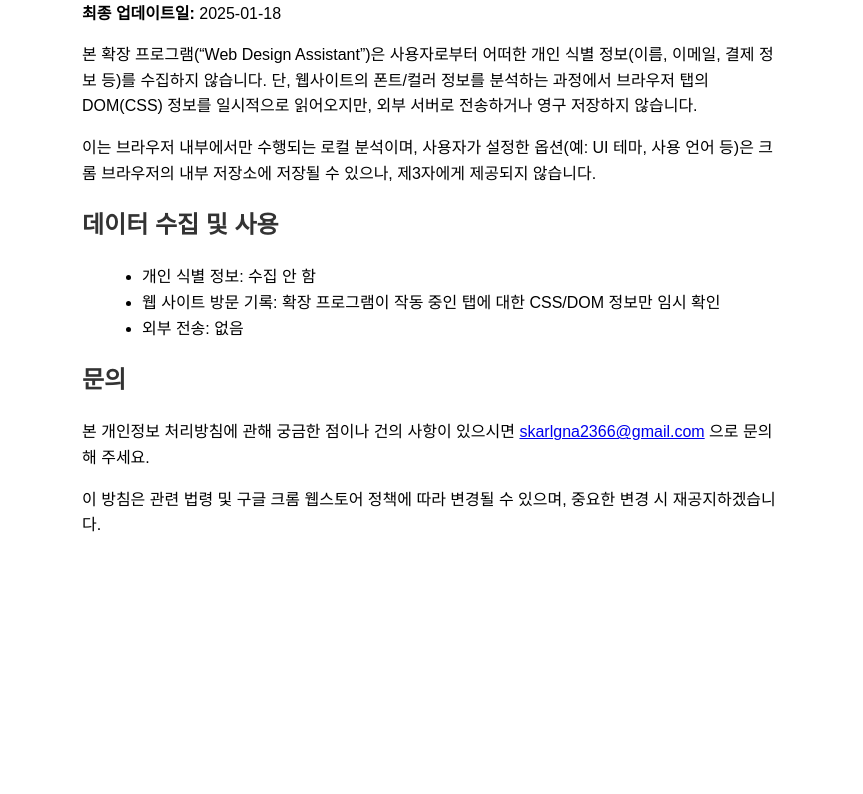
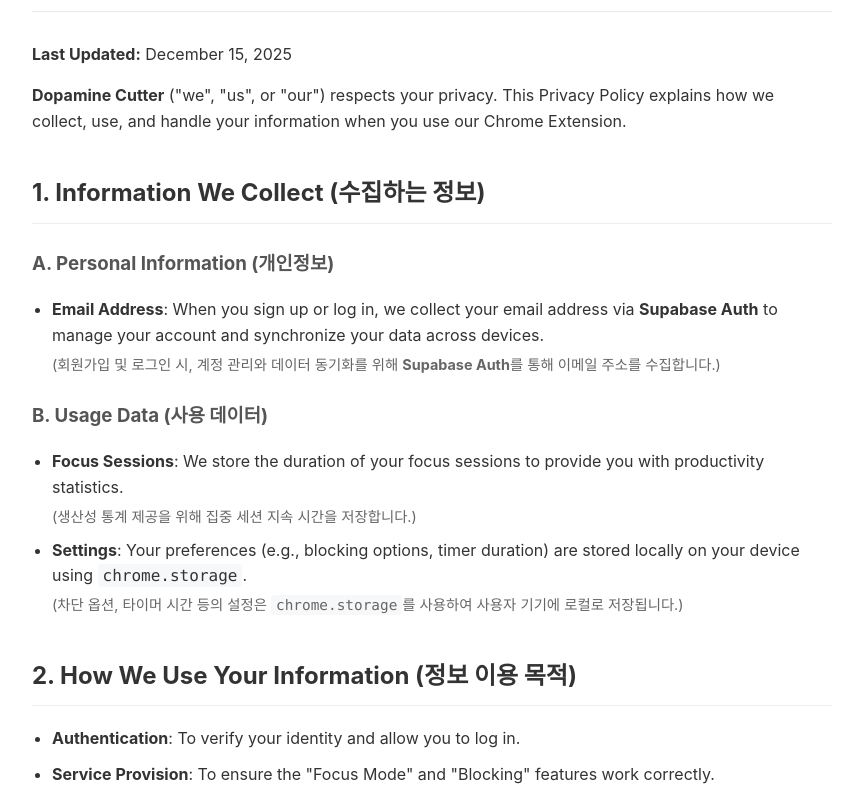
Before and after one commit to BearHumanS/privacy, a plain HTML site: page index.html in a window 1280 px wide. Shown: the part 122-916 px from the top of the page, without its empty margins (208-1071 px from the left). Before the commit the page ends 800 px from the top, so only its background shows below. Drawn offline with Linux system fonts and the light colour scheme.

Commit message:
Update privacy policy content for FocusTube

```diff
--- a/index.html
+++ b/index.html
@@ -1,53 +1,112 @@
 <!DOCTYPE html>
 <html lang="ko">
 <head>
-  <meta charset="UTF-8" />
-  <title>Web Design Assistant - 개인정보 처리방침</title>
+    <meta charset="UTF-8">
+    <meta name="viewport" content="width=device-width, initial-scale=1.0">
+    <title>Privacy Policy - Dopamine Cutter (도파민 절단기)</title>
     <style>
         body {
-      font-family: sans-serif;
-      max-width: 700px;
-      margin: 50px auto;
+            font-family: -apple-system, BlinkMacSystemFont, "Segoe UI", Roboto, "Helvetica Neue", Arial, sans-serif;
             line-height: 1.6;
-      padding: 0 10px;
+            color: #333;
+            max-width: 800px;
+            margin: 0 auto;
+            padding: 40px 20px;
         }
-    h1, h2 {
-      color: #333;
+        h1 {
+            border-bottom: 1px solid #eaeaea;
+            padding-bottom: 20px;
+            margin-bottom: 30px;
+        }
+        h2 {
+            margin-top: 40px;
+            border-bottom: 1px solid #eee;
+            padding-bottom: 10px;
+        }
+        h3 {
+            margin-top: 25px;
+            color: #555;
         }
         ul {
-      list-style: disc;
-      margin-left: 20px;
+            padding-left: 20px;
+        }
+        li {
+            margin-bottom: 10px;
+        }
+        .en-translation {
+            color: #666;
+            font-size: 0.9em;
+            margin-top: 4px;
+            display: block;
+        }
+        code {
+            background-color: #f6f8fa;
+            padding: 2px 5px;
+            border-radius: 3px;
+            font-family: Consolas, monospace;
         }
     </style>
 </head>
 <body>
-  <h1>개인정보 처리방침</h1>
-  <p><strong>최종 업데이트일:</strong> 2025-01-18</p>
+    <h1>Privacy Policy for Dopamine Cutter (도파민 절단기)</h1>
+
+    <p><strong>Last Updated:</strong> December 15, 2025</p>
 
     <p>
-    본 확장 프로그램(“Web Design Assistant”)은 사용자로부터 어떠한 개인 식별 정보(이름, 이메일, 결제 정보 등)를
-    수집하지 않습니다. 단, 웹사이트의 폰트/컬러 정보를 분석하는 과정에서 브라우저 탭의 DOM(CSS) 정보를
-    일시적으로 읽어오지만, 외부 서버로 전송하거나 영구 저장하지 않습니다.
+        <strong>Dopamine Cutter</strong> ("we", "us", or "our") respects your privacy. This Privacy Policy explains how we collect, use, and handle your information when you use our Chrome Extension.
     </p>
 
+    <h2>1. Information We Collect (수집하는 정보)</h2>
+
+    <h3>A. Personal Information (개인정보)</h3>
+    <ul>
+        <li>
+            <strong>Email Address</strong>: When you sign up or log in, we collect your email address via <strong>Supabase Auth</strong> to manage your account and synchronize your data across devices.
+            <span class="en-translation">(회원가입 및 로그인 시, 계정 관리와 데이터 동기화를 위해 <strong>Supabase Auth</strong>를 통해 이메일 주소를 수집합니다.)</span>
+        </li>
+    </ul>
+
+    <h3>B. Usage Data (사용 데이터)</h3>
+    <ul>
+        <li>
+            <strong>Focus Sessions</strong>: We store the duration of your focus sessions to provide you with productivity statistics.
+            <span class="en-translation">(생산성 통계 제공을 위해 집중 세션 지속 시간을 저장합니다.)</span>
+        </li>
+        <li>
+            <strong>Settings</strong>: Your preferences (e.g., blocking options, timer duration) are stored locally on your device using <code>chrome.storage</code>.
+            <span class="en-translation">(차단 옵션, 타이머 시간 등의 설정은 <code>chrome.storage</code>를 사용하여 사용자 기기에 로컬로 저장됩니다.)</span>
+        </li>
+    </ul>
+
+    <h2>2. How We Use Your Information (정보 이용 목적)</h2>
+    <ul>
+        <li><strong>Authentication</strong>: To verify your identity and allow you to log in.</li>
+        <li><strong>Service Provision</strong>: To ensure the "Focus Mode" and "Blocking" features work correctly.</li>
+        <li><strong>Statistics</strong>: To show you your own history of focus time.</li>
+    </ul>
+
     <p>
-    이는 브라우저 내부에서만 수행되는 로컬 분석이며, 사용자가 설정한 옵션(예: UI 테마, 사용 언어 등)은
-    크롬 브라우저의 내부 저장소에 저장될 수 있으나, 제3자에게 제공되지 않습니다.
+        We do <strong>NOT</strong> track your browsing history outside of YouTube. We only access YouTube.com to hide specific elements (Shorts, Feed) as requested by you.
+    </p>
+    <p class="en-translation">
+        (우리는 유튜브 이외의 웹사이트 탐색 기록을 추적하지 않습니다. 오직 사용자가 요청한 요소(쇼츠, 피드)를 숨기기 위해서만 YouTube.com에 접근합니다.)
     </p>
 
-  <h2>데이터 수집 및 사용</h2>
-  <ul>
-    <li>개인 식별 정보: 수집 안 함</li>
-    <li>웹 사이트 방문 기록: 확장 프로그램이 작동 중인 탭에 대한 CSS/DOM 정보만 임시 확인</li>
-    <li>외부 전송: 없음</li>
-  </ul>
-
-  <h2>문의</h2>
+    <h2>3. Data Sharing (데이터 공유)</h2>
     <p>
-    본 개인정보 처리방침에 관해 궁금한 점이나 건의 사항이 있으시면
-    <a href="mailto:skarlgna2366@gmail.com">skarlgna2366@gmail.com</a> 으로 문의해 주세요.
+        We do <strong>not</strong> sell, trade, or rent your personal identification information to others.
+    </p>
+    <p class="en-translation">
+        (우리는 사용자의 개인 식별 정보를 제3자에게 판매하거나 대여하지 않습니다.)
     </p>
 
-  <p>이 방침은 관련 법령 및 구글 크롬 웹스토어 정책에 따라 변경될 수 있으며, 중요한 변경 시 재공지하겠습니다.</p>
+    <h2>4. Contact Us (문의하기)</h2>
+    <p>
+        If you have any questions about this Privacy Policy, please contact us at:<br>
+        <span class="en-translation">(개인정보처리방침에 대해 궁금한 점이 있으시면 아래로 문의해 주세요.)</span>
+    </p>
+    <p>
+        <strong>Email</strong>: <a href="mailto:skarlgna2366@gmail.com">skarlgna2366@gmail.com</a>
+    </p>
 </body>
 </html>
```
Lines whose indentation alone changed are shown as unchanged.
